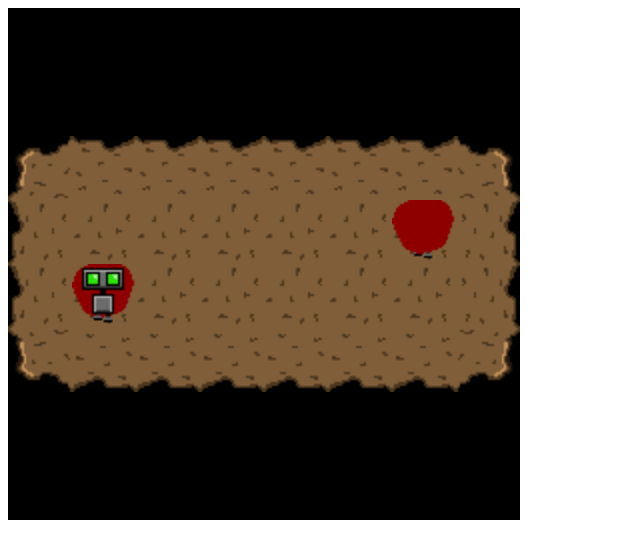
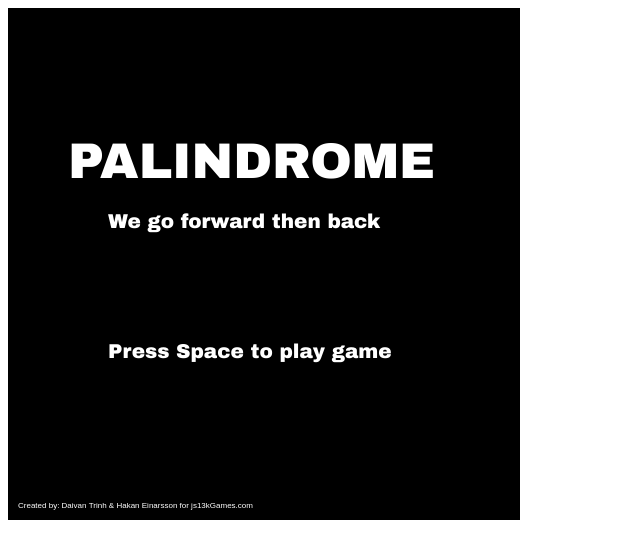
Before and after one commit to daivan/404-file-not-found, a website: page index.html in a window 1280 px wide. Shown: the whole page, without its empty margins (0-640 px from the left). Drawn offline with Linux system fonts and the light colour scheme.

Commit message:
Created Start menu

```diff
--- a/gulpfile.js
+++ b/gulpfile.js
@@ -9,7 +9,7 @@ gulp.task('dist', function(){
 });
 */
 function minifyJs() {
-    return gulp.src(['src/kontra.js','src/classes/*.js','src/main.js'])
+    return gulp.src(['src/classes/*.js','src/main.js'])
     .pipe(minify({noSource: true}))
     .pipe(concat('all.js'))
     .pipe(gulp.dest('dist/js'))
--- a/index.html
+++ b/index.html
@@ -5,6 +5,7 @@
 </head>
 <body>
 	<canvas id="canvas" width="512" height="512" style="background: #000"></canvas>
+	<script type="text/javascript" src="src/classes/StartMenu.js"></script>
 	<script type="text/javascript" src="src/classes/Music.js"></script>
 	<script type="text/javascript" src="src/classes/TileSheet.js"></script>
 	<script type="text/javascript" src="src/classes/Levels.js"></script>
--- a/src/classes/GameState.js
+++ b/src/classes/GameState.js
@@ -1,6 +1,7 @@
 class GameState {
 
   constructor() {
+  	this.state = 'start_menu';
   	this.halfway = 0;
   	this.steps = [];
   	this.backing = 0;
--- /dev/null
+++ b/src/classes/StartMenu.js
@@ -0,0 +1,41 @@
+class StartMenu {
+
+	constructor() {
+	}
+
+
+	render() {
+
+		let title = "PALINDROME";
+		let subtitle = "We go forward then back";
+		let start = "Press Space to play game";
+		let credits = "Created by: Daivan Trinh & Hakan Einarsson for js13kGames.com";
+		cx.font = "50px Arial Black";
+		cx.fillStyle = "#FFF";  //<======= here
+		cx.fillText(title, 60, 170);
+		cx.font = "20px Arial Black";
+		cx.fillText(subtitle, 100, 220);
+
+		cx.fillText(start, 100, 350);
+
+		cx.font = "8px Arial";
+		cx.fillText(credits, 10, 500);
+		/*
+		if (this.currentAnimation === 'walkRight') {
+			this.animateRight();
+		} else if (this.currentAnimation === 'walkLeft') {
+			this.animateLeft();
+		} else if (this.currentAnimation === 'walkUp') {
+			this.animateUp();
+		} else if (this.currentAnimation === 'walkDown') {
+			this.animateDown();
+		} else if (this.currentAnimation === 'idle') {
+			this.animateIdle();
+		}
+		if (this.isMoving) {
+			this.movePlayer();
+		}
+*/
+	}
+
+}
--- a/src/main.js
+++ b/src/main.js
@@ -5,6 +5,7 @@ for (var x = 0; x < vendors.length && !window.requestAnimationFrame; ++x) {
         window[vendors[x] + 'CancelAnimationFrame'] || window[vendors[x] + 'CancelRequestAnimationFrame'];
 }
 
+let startmenu = new StartMenu();
 let gameState = new GameState();
 let level = new Levels(0);
 
@@ -75,11 +76,14 @@ function gameLoop() {
     window.requestAnimationFrame(gameLoop);
 
 
+
     currentTime = (new Date()).getTime();
     delta = (currentTime - lastTime);
 
     if (delta > interval) {
+
         cx.clearRect(0, 0, cw, cw);
+
 
         if (gameState.backing !== 1) {
 
@@ -159,6 +163,12 @@ function gameLoop() {
             }
         }
 
+        // Stage
+        if(gameState.state==='start_menu'){
+            cx.clearRect(0, 0, cw, cw);
+            startmenu.render();
+        }
+
         lastTime = currentTime - (delta % interval);
     }
 }
@@ -170,7 +180,7 @@ Promise.all([
     loadImage("assets/imgs/robot2.png"),
     loadImage("assets/imgs/goal.png"),
 ])
-    .then((images) => {
+    .then(() => {
         // draw images to canvas
 
         gameLoop();
@@ -180,7 +190,7 @@ Promise.all([
 
 // function to retrieve an image
 function loadImage(url) {
-    return new Promise((fulfill, reject) => {
+    return new Promise((fulfill) => {
         let imageObj = new Image();
         imageObj.onload = () => fulfill(imageObj);
         imageObj.src = url;
```
